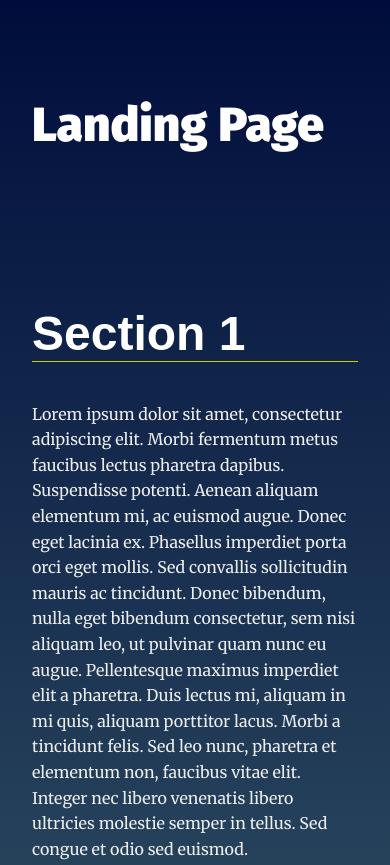
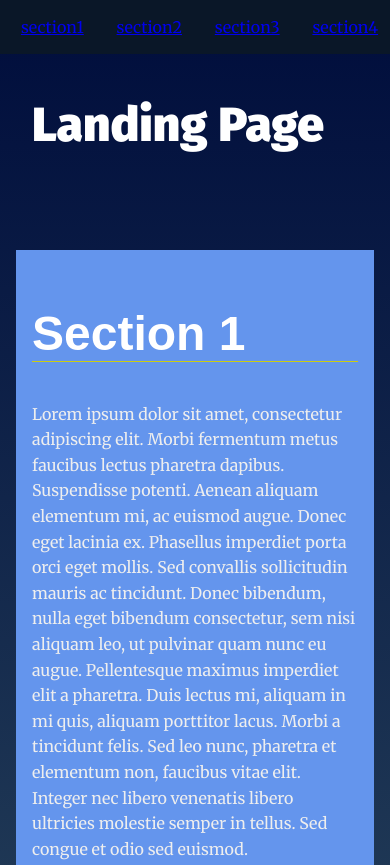
Before and after one commit to Rippyblogger/LandingPage, a plain HTML site: page index.html in a window 390 px wide. Shown: the top 865 px of the page. Drawn offline with Linux system fonts and the light colour scheme.

Commit message:
Fixed overflowing css and issues of multiple active classes.
1. Added fourth section to index.html
2. Fixed overflowing UL nav on small screens.
3.Fixed issue of mutiple active classes on sections even when not in viewport.

```diff
--- a/css/styles.css
+++ b/css/styles.css
@@ -76,11 +76,13 @@ section {
 }
 
 .navbar__menu ul {
-    padding-left: 0;
-    margin: 0;
-    text-align: center;
-    background: rgb(10, 23, 40);
-    text-decoration: none;
+    display: flex;
+  justify-content: space-around;
+  padding-left: 0;
+  margin: 0;
+  text-align: right;
+  line-height: 2rem;
+  background: rgb(10, 23, 40);
 }
 
 .navbar__menu li {
--- a/index.html
+++ b/index.html
@@ -1,17 +1,14 @@
 <!DOCTYPE html>
 <html lang="en">
-
 <head>
   <meta charset="UTF-8">
   <meta name="viewport" content="width=device-width, initial-scale=1.0">
   <meta http-equiv="X-UA-Compatible" content="ie=edge">
   <title>Manipulating the DOM</title>
   <!-- Load Google Fonts -->
-    <link href="https://fonts.googleapis.com/css?family=Fira+Sans:900|Merriweather&display=swap" rel="stylesheet">
-    <!-- Load Styles -->
+  <link href="https://fonts.googleapis.com/css?family=Fira+Sans:900|Merriweather&display=swap" rel="stylesheet">  <!-- Load Styles -->
   <link href="css/styles.css" rel="stylesheet">
 </head>
-
 <body>
   <!-- HTML Follows BEM naming conventions
   IDs are only used for sections to connect menu achors to sections -->
@@ -32,34 +29,33 @@
     <section id="section1" data-nav="Section 1">
       <div class="landing__container">
         <h2>Section 1</h2>
-                <p>Lorem ipsum dolor sit amet, consectetur adipiscing elit. Morbi fermentum metus faucibus lectus pharetra dapibus. Suspendisse potenti. Aenean aliquam elementum mi, ac euismod augue. Donec eget lacinia ex. Phasellus imperdiet porta orci
-                    eget mollis. Sed convallis sollicitudin mauris ac tincidunt. Donec bibendum, nulla eget bibendum consectetur, sem nisi aliquam leo, ut pulvinar quam nunc eu augue. Pellentesque maximus imperdiet elit a pharetra. Duis lectus mi, aliquam
-                    in mi quis, aliquam porttitor lacus. Morbi a tincidunt felis. Sed leo nunc, pharetra et elementum non, faucibus vitae elit. Integer nec libero venenatis libero ultricies molestie semper in tellus. Sed congue et odio sed euismod.</p>
+        <p>Lorem ipsum dolor sit amet, consectetur adipiscing elit. Morbi fermentum metus faucibus lectus pharetra dapibus. Suspendisse potenti. Aenean aliquam elementum mi, ac euismod augue. Donec eget lacinia ex. Phasellus imperdiet porta orci eget mollis. Sed convallis sollicitudin mauris ac tincidunt. Donec bibendum, nulla eget bibendum consectetur, sem nisi aliquam leo, ut pulvinar quam nunc eu augue. Pellentesque maximus imperdiet elit a pharetra. Duis lectus mi, aliquam in mi quis, aliquam porttitor lacus. Morbi a tincidunt felis. Sed leo nunc, pharetra et elementum non, faucibus vitae elit. Integer nec libero venenatis libero ultricies molestie semper in tellus. Sed congue et odio sed euismod.</p>
 
-                <p>Aliquam a convallis justo. Vivamus venenatis, erat eget pulvinar gravida, ipsum lacus aliquet velit, vel luctus diam ipsum a diam. Cras eu tincidunt arcu, vitae rhoncus purus. Vestibulum fermentum consectetur porttitor. Suspendisse imperdiet
-                    porttitor tortor, eget elementum tortor mollis non.</p>
+        <p>Aliquam a convallis justo. Vivamus venenatis, erat eget pulvinar gravida, ipsum lacus aliquet velit, vel luctus diam ipsum a diam. Cras eu tincidunt arcu, vitae rhoncus purus. Vestibulum fermentum consectetur porttitor. Suspendisse imperdiet porttitor tortor, eget elementum tortor mollis non.</p>
       </div>
     </section>
     <section id="section2" data-nav="Section 2">
       <div class="landing__container">
         <h2>Section 2</h2>
-                <p>Lorem ipsum dolor sit amet, consectetur adipiscing elit. Morbi fermentum metus faucibus lectus pharetra dapibus. Suspendisse potenti. Aenean aliquam elementum mi, ac euismod augue. Donec eget lacinia ex. Phasellus imperdiet porta orci
-                    eget mollis. Sed convallis sollicitudin mauris ac tincidunt. Donec bibendum, nulla eget bibendum consectetur, sem nisi aliquam leo, ut pulvinar quam nunc eu augue. Pellentesque maximus imperdiet elit a pharetra. Duis lectus mi, aliquam
-                    in mi quis, aliquam porttitor lacus. Morbi a tincidunt felis. Sed leo nunc, pharetra et elementum non, faucibus vitae elit. Integer nec libero venenatis libero ultricies molestie semper in tellus. Sed congue et odio sed euismod.</p>
+        <p>Lorem ipsum dolor sit amet, consectetur adipiscing elit. Morbi fermentum metus faucibus lectus pharetra dapibus. Suspendisse potenti. Aenean aliquam elementum mi, ac euismod augue. Donec eget lacinia ex. Phasellus imperdiet porta orci eget mollis. Sed convallis sollicitudin mauris ac tincidunt. Donec bibendum, nulla eget bibendum consectetur, sem nisi aliquam leo, ut pulvinar quam nunc eu augue. Pellentesque maximus imperdiet elit a pharetra. Duis lectus mi, aliquam in mi quis, aliquam porttitor lacus. Morbi a tincidunt felis. Sed leo nunc, pharetra et elementum non, faucibus vitae elit. Integer nec libero venenatis libero ultricies molestie semper in tellus. Sed congue et odio sed euismod.</p>
 
-                <p>Aliquam a convallis justo. Vivamus venenatis, erat eget pulvinar gravida, ipsum lacus aliquet velit, vel luctus diam ipsum a diam. Cras eu tincidunt arcu, vitae rhoncus purus. Vestibulum fermentum consectetur porttitor. Suspendisse imperdiet
-                    porttitor tortor, eget elementum tortor mollis non.</p>
+        <p>Aliquam a convallis justo. Vivamus venenatis, erat eget pulvinar gravida, ipsum lacus aliquet velit, vel luctus diam ipsum a diam. Cras eu tincidunt arcu, vitae rhoncus purus. Vestibulum fermentum consectetur porttitor. Suspendisse imperdiet porttitor tortor, eget elementum tortor mollis non.</p>
       </div>
     </section>
     <section id="section3" data-nav="Section 3">
       <div class="landing__container">
         <h2>Section 3</h2>
-                <p>Lorem ipsum dolor sit amet, consectetur adipiscing elit. Morbi fermentum metus faucibus lectus pharetra dapibus. Suspendisse potenti. Aenean aliquam elementum mi, ac euismod augue. Donec eget lacinia ex. Phasellus imperdiet porta orci
-                    eget mollis. Sed convallis sollicitudin mauris ac tincidunt. Donec bibendum, nulla eget bibendum consectetur, sem nisi aliquam leo, ut pulvinar quam nunc eu augue. Pellentesque maximus imperdiet elit a pharetra. Duis lectus mi, aliquam
-                    in mi quis, aliquam porttitor lacus. Morbi a tincidunt felis. Sed leo nunc, pharetra et elementum non, faucibus vitae elit. Integer nec libero venenatis libero ultricies molestie semper in tellus. Sed congue et odio sed euismod.</p>
+        <p>Lorem ipsum dolor sit amet, consectetur adipiscing elit. Morbi fermentum metus faucibus lectus pharetra dapibus. Suspendisse potenti. Aenean aliquam elementum mi, ac euismod augue. Donec eget lacinia ex. Phasellus imperdiet porta orci eget mollis. Sed convallis sollicitudin mauris ac tincidunt. Donec bibendum, nulla eget bibendum consectetur, sem nisi aliquam leo, ut pulvinar quam nunc eu augue. Pellentesque maximus imperdiet elit a pharetra. Duis lectus mi, aliquam in mi quis, aliquam porttitor lacus. Morbi a tincidunt felis. Sed leo nunc, pharetra et elementum non, faucibus vitae elit. Integer nec libero venenatis libero ultricies molestie semper in tellus. Sed congue et odio sed euismod.</p>
 
-                <p>Aliquam a convallis justo. Vivamus venenatis, erat eget pulvinar gravida, ipsum lacus aliquet velit, vel luctus diam ipsum a diam. Cras eu tincidunt arcu, vitae rhoncus purus. Vestibulum fermentum consectetur porttitor. Suspendisse imperdiet
-                    porttitor tortor, eget elementum tortor mollis non.</p>
+        <p>Aliquam a convallis justo. Vivamus venenatis, erat eget pulvinar gravida, ipsum lacus aliquet velit, vel luctus diam ipsum a diam. Cras eu tincidunt arcu, vitae rhoncus purus. Vestibulum fermentum consectetur porttitor. Suspendisse imperdiet porttitor tortor, eget elementum tortor mollis non.</p>
+      </div>
+    </section>
+    <section id="section4" data-nav="Section 4">
+      <div class="landing__container">
+        <h2>Section 4</h2>
+        <p>Lorem ipsum dolor sit amet, consectetur adipiscing elit. Morbi fermentum metus faucibus lectus pharetra dapibus. Suspendisse potenti. Aenean aliquam elementum mi, ac euismod augue. Donec eget lacinia ex. Phasellus imperdiet porta orci eget mollis. Sed convallis sollicitudin mauris ac tincidunt. Donec bibendum, nulla eget bibendum consectetur, sem nisi aliquam leo, ut pulvinar quam nunc eu augue. Pellentesque maximus imperdiet elit a pharetra. Duis lectus mi, aliquam in mi quis, aliquam porttitor lacus. Morbi a tincidunt felis. Sed leo nunc, pharetra et elementum non, faucibus vitae elit. Integer nec libero venenatis libero ultricies molestie semper in tellus. Sed congue et odio sed euismod.</p>
+
+        <p>Aliquam a convallis justo. Vivamus venenatis, erat eget pulvinar gravida, ipsum lacus aliquet velit, vel luctus diam ipsum a diam. Cras eu tincidunt arcu, vitae rhoncus purus. Vestibulum fermentum consectetur porttitor. Suspendisse imperdiet porttitor tortor, eget elementum tortor mollis non.</p>
       </div>
     </section>
   </main>
@@ -67,8 +63,7 @@
     <p>&copy Udacity</p>
   </footer>
 
-
+  <script src="js/app.js"></script>
 </body>
-<script src="js/app.js"></script>
 
 </html>
--- a/js/app.js
+++ b/js/app.js
@@ -19,62 +19,60 @@
  */
 //Get list of all sections, declare the first unordered list to be used as a container for li nodes later.
 const sections = document.querySelectorAll("section");
+console.log(sections);
 const uls = document.querySelector("ul");
 currentSection = document.querySelector(`[data-nav="${this.id}"]`);
-
 
 function newClass(sectionsList) {
   //console.log(sectionsList.classList);
   sectionsList.classList.add("active");
 }
+//logic borrowed from https://gist.github.com/jjmu15/8646226
+const isInViewport = function(section) {
+  var rect = section.getBoundingClientRect();
+  console.log(rect.top, rect.left, rect.bottom, rect.right, window.innerHeight);
+  return (
+    rect.top >= 0 &&
+    rect.left >= 0 &&
+    rect.bottom <=
+      (window.innerHeight + 150 || document.documentElement.clientHeight) &&
+    rect.right <=
+      (window.innerWidth + 150 || document.documentElement.clientWidth)
+  );
+};
+
 //loop through all the sections, get data attribute, use as list text
 for (let i = 0; i < sections.length; i++) {
   const section = sections[i];
-    let sectionData = sections[i].getAttribute("data-nav");
+  let sectionData = section.getAttribute("data-nav");
   const sectionsList = document.createElement("li");
   sectionsList.setAttribute("id", sectionData);
   sectionsList.textContent = sectionData;
-    sectionsList.innerHTML = `<a onClick="newClass" href="#${sections[i].id}">${sections[i].id}</a>`;
+  sectionsList.innerHTML = `<a onClick="newClass" href="#${section.id}">${section.id}</a>`;
 
-
-    //logic borrowed from https://gist.github.com/jjmu15/8646226
-    const isInViewport = function(section) {
-        var rect = currentSection.getBoundingClientRect();
-        return (
-            rect.top >= 0 &&
-            rect.left >= 0 &&
-            rect.bottom <= (window.innerHeight || html.clientHeight) &&
-            rect.right <= (window.innerWidth || html.clientWidth)
-        );
-    };
 
 
   //test for presence of active class in all li elements. If present, remove from sibling elezments.
 
-
   sectionsList.onclick = function() {
-        let test = document.querySelector('.active');
+    let test = document.querySelector(".active");
     if (test !== null) {
-            test.classList.remove('active');
+      test.classList.remove("active");
     }
 
-
     newClass(this);
+  };
+  // on scroll add active class and remove from sections not in viewport
 
 
-    };
-    // on scroll add active class and remove from sections not in viewport
+  uls.appendChild(sectionsList);
+}
 document.addEventListener("scroll", () => {
-        for(const sec in sections){
-            if isInViewport(currentSection){
-                section.classList.add("active");
-            }else{
-                section.classList.remove("active");
+    for (let index = 0; index < sections.length; index++) {
+      if (isInViewport(sections[index])) {
+        sections[index].classList.add("active");
+      } else {
+        sections[index].classList.remove("active");
       }
     }
-
   });
-
-    uls.appendChild(sectionsList);
-
-}
```
Lines whose indentation alone changed are shown as unchanged.
